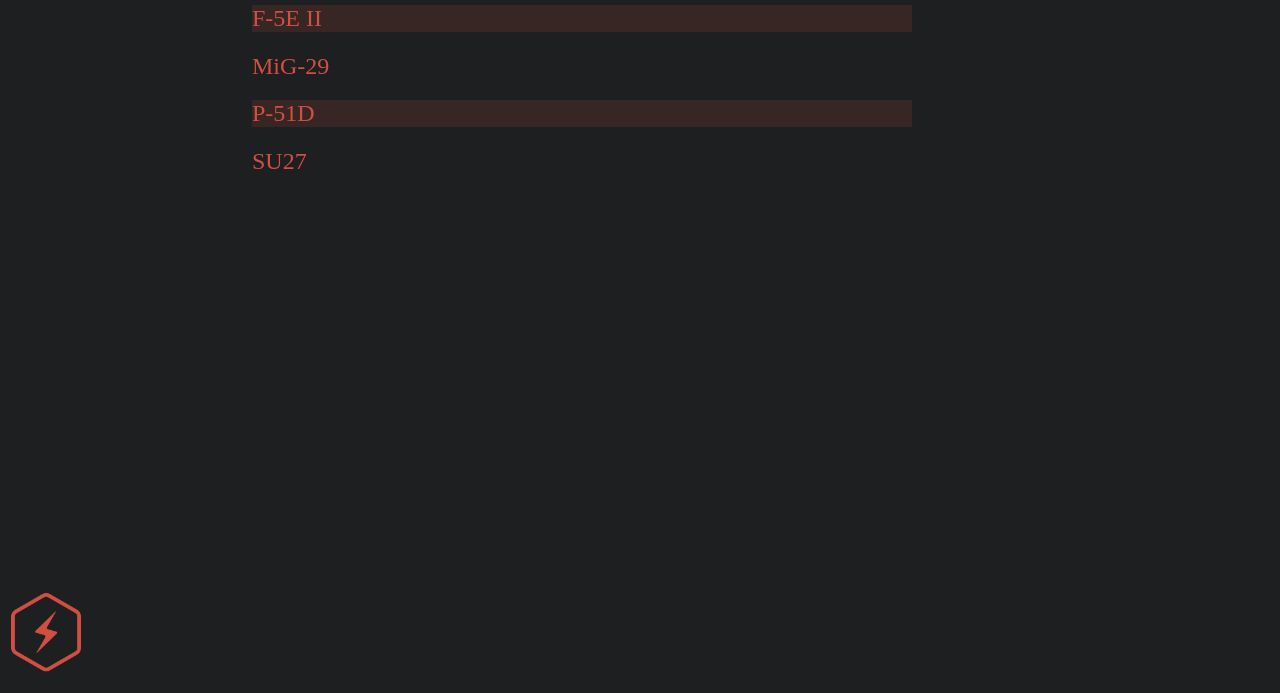
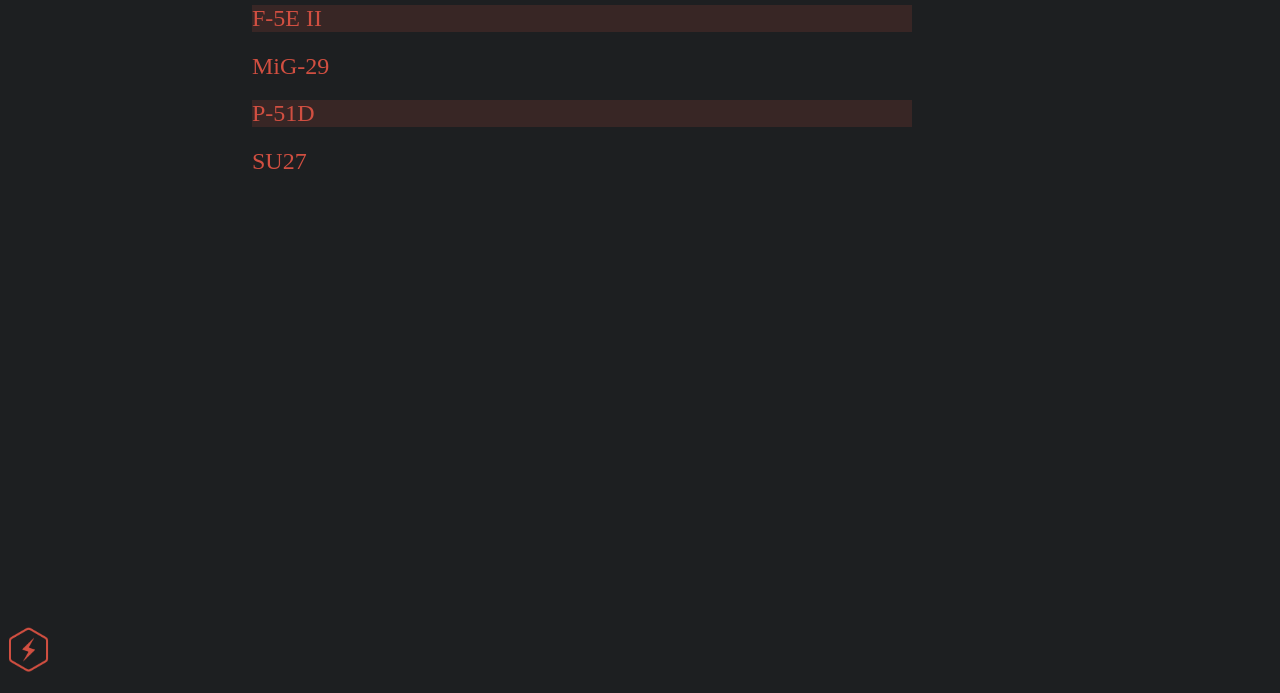
Before and after one commit to BVR-Group/checklist, a website: page index.html in a window 1280 px wide. Shown: the part 107-800 px from the top of the page. Drawn offline with Linux system fonts and the light colour scheme.

Commit message:
Sizing fixes

```diff
--- a/index.html
+++ b/index.html
@@ -137,6 +137,8 @@
             left: .3em;
             width: 6.25vw;
             height: 6.25vw;
+            max-width: 45px;
+            max-height: 45px;
         }
         .bvr img {
             width: 100%;
```
